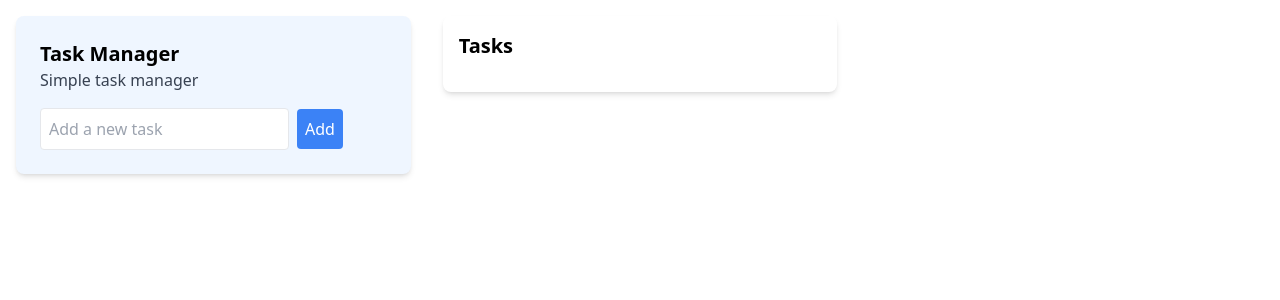
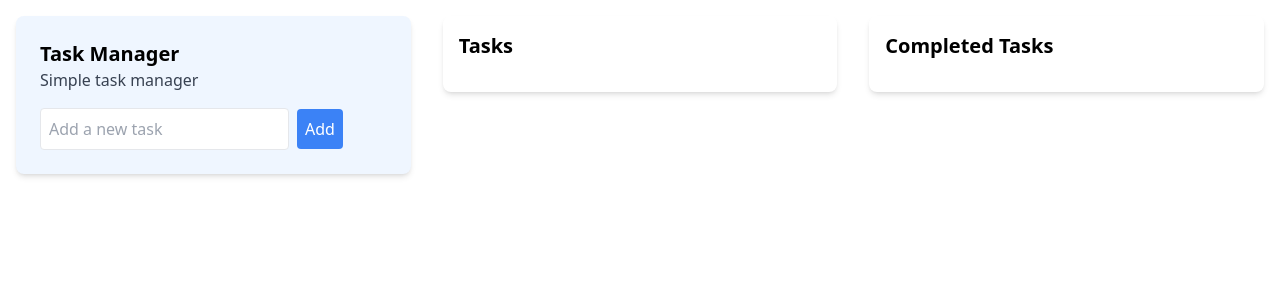
Before and after one commit to PiotrKersten/to-do-list-vue-app, a Vue app: page / in a window 1280 px wide. Shown: the top 300 px of the page. Built offline with nearby package versions, Linux system fonts and the light colour scheme; the HTML template or start-up script is replaced by a standard one.

Commit message:
Completed task list added

```diff
--- /dev/null
+++ b/src/components/TaskCompleted.vue
@@ -0,0 +1,34 @@
+<script setup lang="ts">
+import { defineProps, defineEmits } from 'vue'
+import { useToast } from 'vue-toastification'
+
+defineProps<{
+  completedTasks: { title: string }[]
+}>()
+
+const toast = useToast()
+const emit = defineEmits(['delete-completed-task'])
+
+const deleteCompletedTask = (index: number) => {
+  emit('delete-completed-task', index)
+  toast.warning('Completed task successfully deleted')
+}
+</script>
+
+<template>
+  <div class="p-4 rounded-lg shadow-md">
+    <h2 class="font-semibold text-xl mb-4">Completed Tasks</h2>
+    <ul>
+      <li
+        v-for="(task, index) in completedTasks"
+        :key="index"
+        class="bg-green-200 rounded-lg p-4 mb-2 flex justify-between items-center"
+      >
+        <span>{{ task.title }}</span>
+        <button @click="deleteCompletedTask(index)" class="bg-red-500 text-white rounded px-3 py-1">
+          Delete
+        </button>
+      </li>
+    </ul>
+  </div>
+</template>
--- a/src/views/TaskPage.vue
+++ b/src/views/TaskPage.vue
@@ -2,6 +2,7 @@
 import { reactive, computed } from 'vue'
 import NewTask from '@/components/NewTask.vue'
 import TaskList from '@/components/TaskList.vue'
+import TaskCompleted from '@/components/TaskCompleted.vue'
 
 const tasks = reactive<{ title: string; completed: boolean }[]>([])
 
@@ -34,5 +35,9 @@ const activeTasks = computed(() => tasks.filter((task) => !task.completed))
         @delete-task="removeTask"
       />
     </div>
+
+    <div class="w-1/3 p-4">
+      <TaskCompleted :completedTasks="completedTasks" @delete-completed-task="removeTask" />
+    </div>
   </div>
 </template>
```
